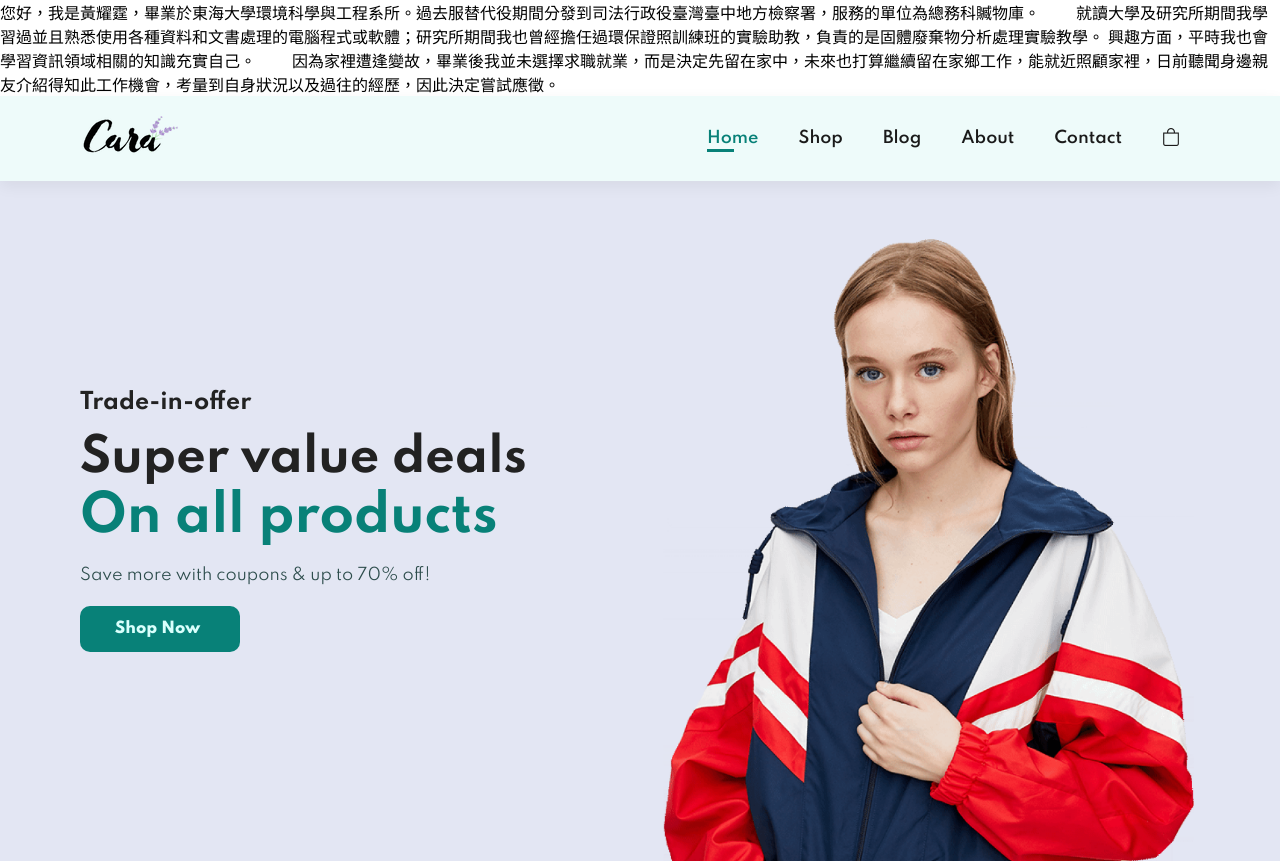
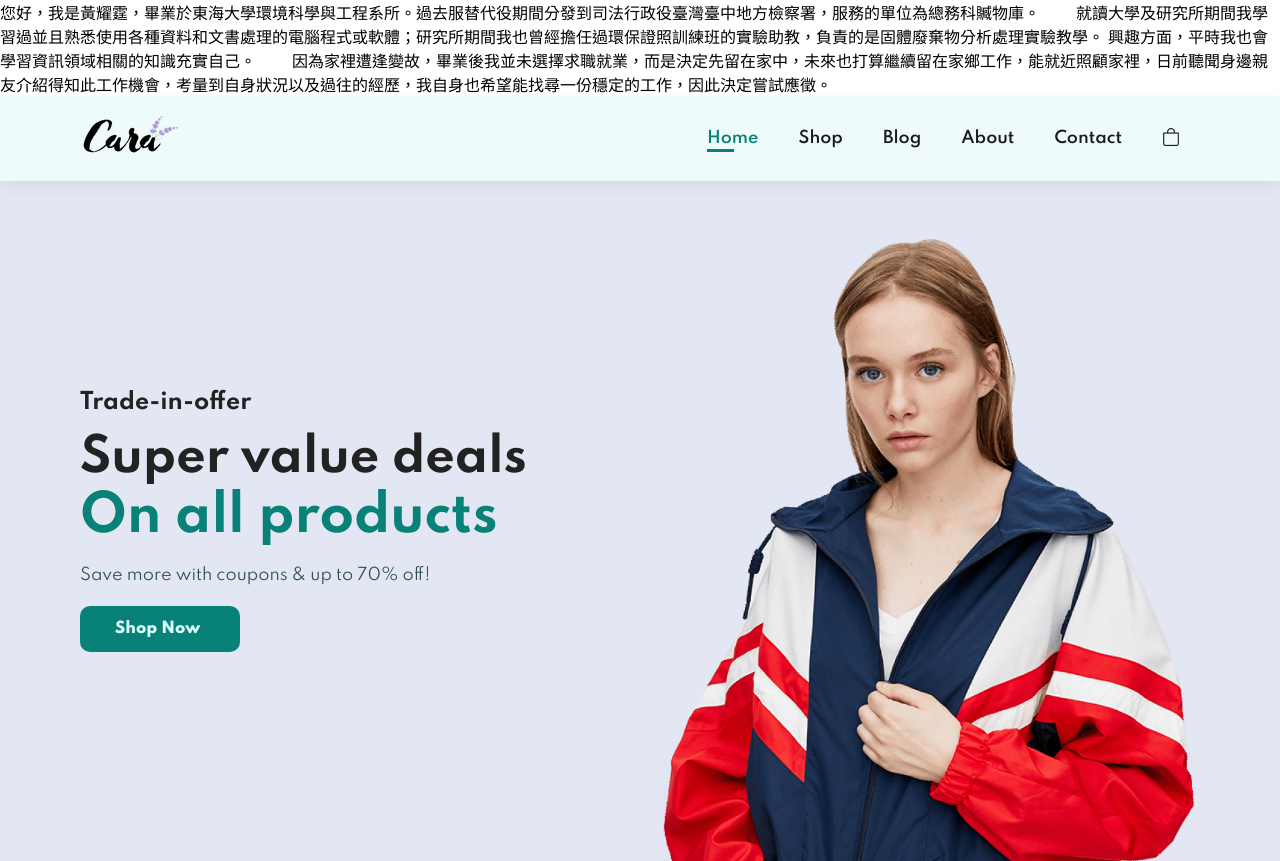
Before and after one commit to HYT90/HYTEcommerce, a website: page index.html in a window 1280 px wide. Shown: the top 861 px of the page. Drawn offline with nearby package versions, Linux system fonts and the light colour scheme.

Commit message:
Update index.html

```diff
--- a/index.html
+++ b/index.html
@@ -13,7 +13,7 @@
     您好，我是黃耀霆，畢業於東海大學環境科學與工程系所。過去服替代役期間分發到司法行政役臺灣臺中地方檢察署，服務的單位為總務科贓物庫。
 　　就讀大學及研究所期間我學習過並且熟悉使用各種資料和文書處理的電腦程式或軟體；研究所期間我也曾經擔任過環保證照訓練班的實驗助教，負責的是固體廢棄物分析處理實驗教學。
 興趣方面，平時我也會學習資訊領域相關的知識充實自己。
-　　因為家裡遭逢變故，畢業後我並未選擇求職就業，而是決定先留在家中，未來也打算繼續留在家鄉工作，能就近照顧家裡，日前聽聞身邊親友介紹得知此工作機會，考量到自身狀況以及過往的經歷，因此決定嘗試應徵。
+　　因為家裡遭逢變故，畢業後我並未選擇求職就業，而是決定先留在家中，未來也打算繼續留在家鄉工作，能就近照顧家裡，日前聽聞身邊親友介紹得知此工作機會，考量到自身狀況以及過往的經歷，我自身也希望能找尋一份穩定的工作，因此決定嘗試應徵。
     <section id="header">
         <a href="#"><img src="img/logo.png" class="logo" alt="TODO:Logo image"></a>
 
```
